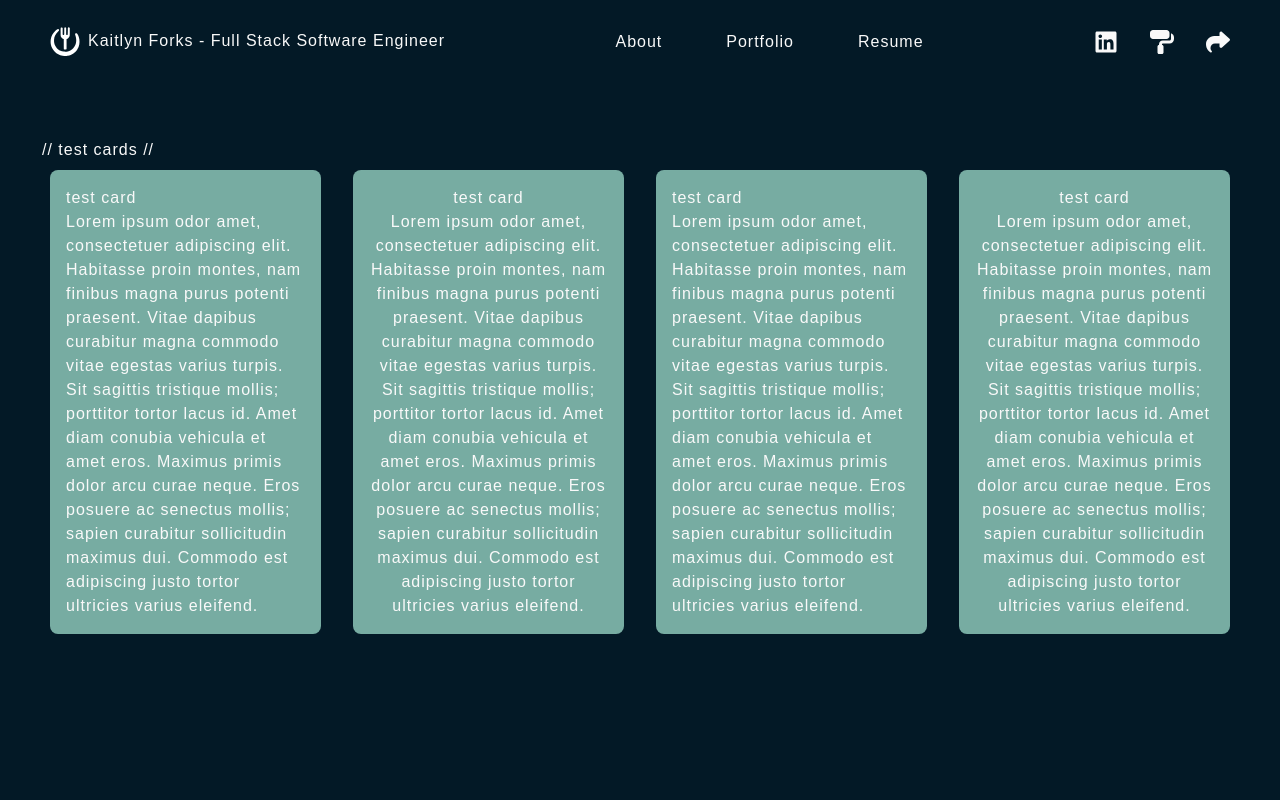
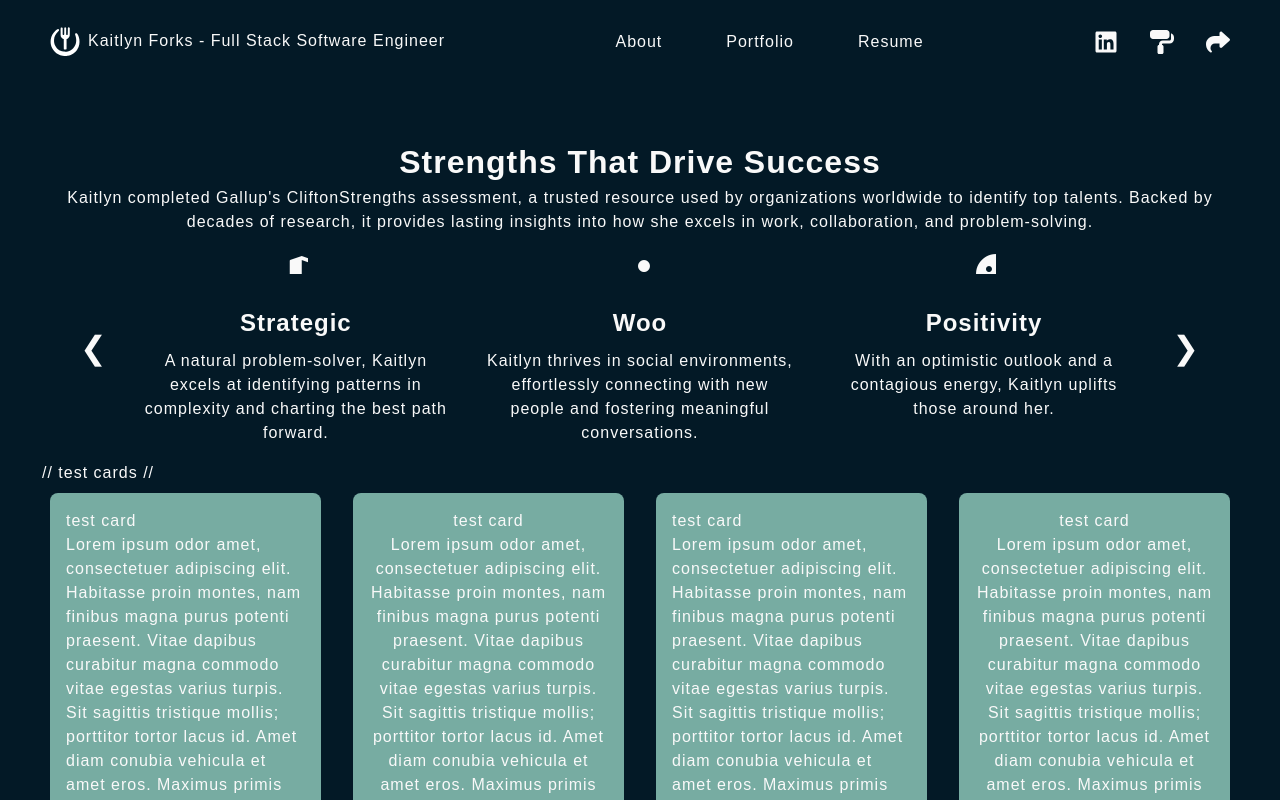
Before and after one commit to kforks/forked-software-ng, an Angular app: page / in a window 1280 px wide. Shown: the top 800 px of the page. Built offline with nearby package versions, Linux system fonts and the light colour scheme; a web font is replaced by a local one.

Commit message:
carousel component dev

```diff
--- a/src/app/home/home.component.html
+++ b/src/app/home/home.component.html
@@ -1,4 +1,6 @@
 <div class="container">
+  <app-strengths-carousel></app-strengths-carousel>
+
   <div>// test cards //</div>
   <div class="space-between-row">
     <mat-card>
--- /dev/null
+++ b/src/app/strengths-carousel/strengths-carousel.component.html
@@ -0,0 +1,26 @@
+<div class="carousel-title flex-column">
+  <h1>Strengths That Drive Success</h1>
+  <div class="carousel-description text-center">
+    Kaitlyn completed Gallup's CliftonStrengths assessment, a trusted resource
+    used by organizations worldwide to identify top talents. Backed by decades
+    of research, it provides lasting insights into how she excels in work,
+    collaboration, and problem-solving.
+  </div>
+</div>
+
+<div class="carousel-container">
+  <button (click)="prevSlide()" class="nav-button">❮</button>
+  <div class="carousel-wrapper">
+    <div
+      class="carousel-slide"
+      [style.transform]="'translateX(-' + currentTranslateX + '%)'"
+    >
+      <div class="carousel-content" *ngFor="let strength of visibleStrengths">
+        <mat-icon class="strength-icon">{{ strength.icon }}</mat-icon>
+        <h2>{{ strength.title }}</h2>
+        <p>{{ strength.description }}</p>
+      </div>
+    </div>
+  </div>
+  <button (click)="nextSlide()" class="nav-button">❯</button>
+</div>
--- /dev/null
+++ b/src/app/strengths-carousel/strengths-carousel.component.scss
@@ -0,0 +1,52 @@
+.carousel-container {
+  display: flex;
+  align-items: center;
+  justify-content: center;
+  position: relative;
+  max-width: 90vw;
+  margin: 0 auto;
+
+  .nav-button {
+    background: none;
+    border: none;
+    font-size: 2rem;
+    cursor: pointer;
+    user-select: none;
+    transition: color 0.3s;
+
+    &:hover {
+      color: lightgrey;
+    }
+  }
+
+  .carousel-wrapper {
+    overflow: hidden;
+    width: 100%;
+  }
+
+  .carousel-slide {
+    display: flex;
+    transition: transform 0.5s ease-in-out;
+
+    .carousel-content {
+      flex: 0 0 33.33%; // Show 3 items
+      text-align: center;
+      padding: 1rem;
+      box-sizing: border-box;
+
+      .strength-icon {
+        font-size: 3rem;
+        margin-bottom: 1rem;
+      }
+
+      h2 {
+        font-size: 1.5rem;
+        margin: 0.5rem 0;
+      }
+
+      p {
+        font-size: 1rem;
+      }
+    }
+  }
+}
--- /dev/null
+++ b/src/app/strengths-carousel/strengths-carousel.component.ts
@@ -0,0 +1,92 @@
+import { Component, OnInit } from '@angular/core';
+import { MatIcon } from '@angular/material/icon';
+import { NgForOf } from '@angular/common';
+
+@Component({
+  selector: 'app-strengths-carousel',
+  templateUrl: './strengths-carousel.component.html',
+  styleUrls: ['./strengths-carousel.component.scss'],
+  imports: [MatIcon, NgForOf],
+})
+export class StrengthsCarouselComponent implements OnInit {
+  strengths = [
+    {
+      title: 'Strategic',
+      icon: 'map',
+      description:
+        'A natural problem-solver, Kaitlyn excels at identifying patterns in complexity and charting the best path forward.',
+    },
+    {
+      title: 'Woo',
+      icon: 'group',
+      description:
+        'Kaitlyn thrives in social environments, effortlessly connecting with new people and fostering meaningful conversations.',
+    },
+    {
+      title: 'Positivity',
+      icon: 'emoji_emotions',
+      description:
+        'With an optimistic outlook and a contagious energy, Kaitlyn uplifts those around her.',
+    },
+    {
+      title: 'Developer',
+      icon: 'trending_up',
+      description:
+        'Kaitlyn is deeply invested in helping others grow and reach their full potential.',
+    },
+    {
+      title: 'Empathy',
+      icon: 'favorite',
+      description:
+        'Kaitlyn intuitively senses the emotions of those around her, offering genuine understanding and support.',
+    },
+  ];
+
+  visibleStrengths: any[] = [];
+  currentTranslateX = 0;
+
+  ngOnInit() {
+    // Initialize visibleStrengths with extra strengths for smooth scrolling
+    this.visibleStrengths = [
+      ...this.strengths,
+      ...this.strengths.slice(0, 6), // Preload enough items for at least two additional slides
+    ];
+  }
+
+  prevSlide() {
+    if (this.currentTranslateX === 0) {
+      // Preload at least two additional sets at the beginning if needed
+      const additionalSet = [...this.strengths.slice(-6)];
+      this.visibleStrengths = [...additionalSet, ...this.visibleStrengths];
+      this.currentTranslateX += 200; // Adjust to maintain the current slide position
+    }
+    this.currentTranslateX -= 100;
+  }
+
+  nextSlide() {
+    const maxTranslateX = this.getMaxTranslateX();
+    const remainingSlots = this.getRemainingSlots();
+
+    if (remainingSlots < 6) {
+      // Preload at least 6 more items (2 slides) to fill the gaps
+      const additionalSet = [...this.strengths, ...this.strengths];
+      this.visibleStrengths = [
+        ...this.visibleStrengths,
+        ...additionalSet.slice(0, 6),
+      ];
+    }
+
+    this.currentTranslateX += 100;
+  }
+
+  getMaxTranslateX(): number {
+    // Calculate max translate based on visible strengths and slide size
+    return Math.ceil(this.visibleStrengths.length / 3) * 100;
+  }
+
+  getRemainingSlots(): number {
+    // Calculate how many slots are remaining before the visibleStrengths array runs out
+    const totalVisibleSlots = Math.floor(this.currentTranslateX / 100) * 3 + 3;
+    return this.visibleStrengths.length - totalVisibleSlots;
+  }
+}
--- a/src/styles/_utilities.scss
+++ b/src/styles/_utilities.scss
@@ -51,3 +51,9 @@
   flex-direction: row;
   justify-content: flex-end;
 }
+
+.flex-column {
+  display: flex;
+  flex-direction: column;
+  align-items: center;
+}
```
Also changed, not shown: src/app/home/home.component.ts (+3 -4 lines), 1 other file (tests, documents, lock files or other folders).
